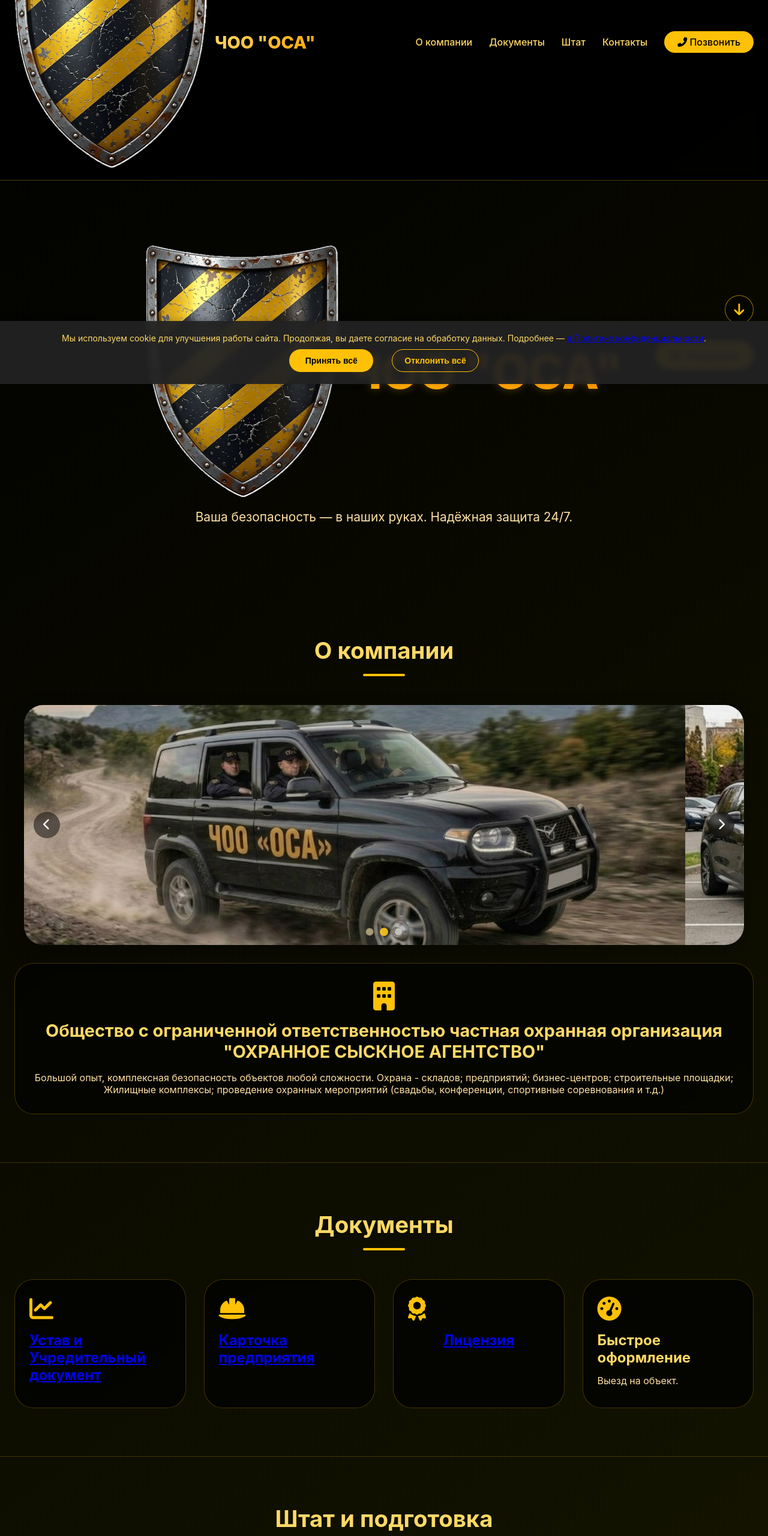
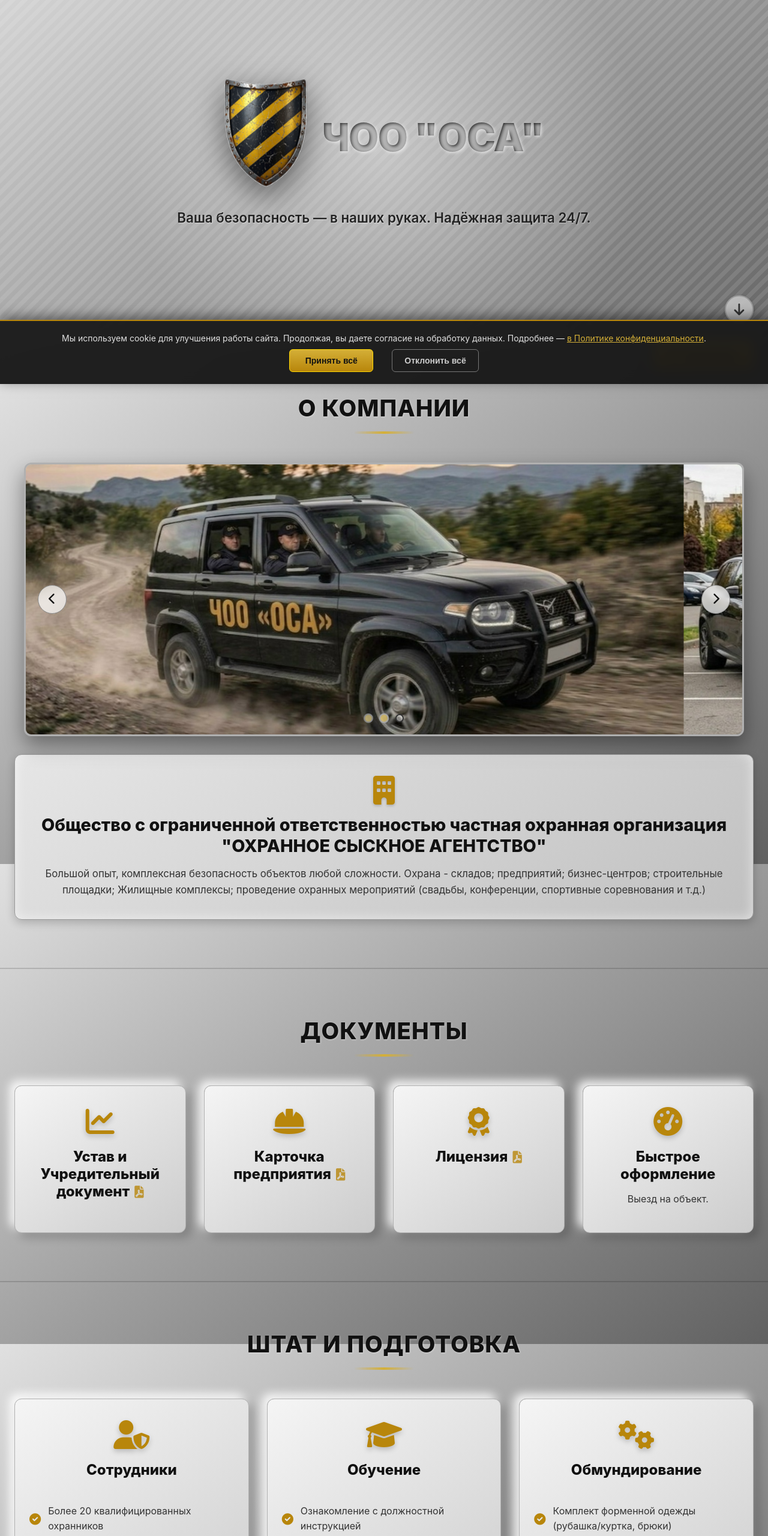
Before and after one commit to Yulian7771234/CHOP.OCA, a plain HTML site: page index.html in a window 1280 px wide. Shown: the part 160-2720 px from the top of the page at 60% size. Drawn offline with Linux system fonts and the light colour scheme.

Commit message:
Update style.css

```diff
--- a/style.css
+++ b/style.css
@@ -1,3 +1,4 @@
+/* ===== ОБЩИЕ СТИЛИ И СБРОС ===== */
 * {
     margin: 0;
     padding: 0;
@@ -6,9 +7,12 @@
 
 body {
     font-family: -apple-system, BlinkMacSystemFont, 'Segoe UI', Roboto, 'Helvetica Neue', Arial, sans-serif;
-    background: linear-gradient(145deg, #000 0%, #1a1a00 100%);
-    color: #FFD966;
+    /* Металлический градиент на фоне */
+    background: linear-gradient(145deg, #e0e0e0 0%, #9e9e9e 50%, #616161 100%);
+    background-attachment: fixed;
+    color: #222222;
     scroll-behavior: smooth;
+    min-height: 100vh;
 }
 
 img {
@@ -16,17 +20,23 @@ img {
     height: auto;
 }
 
+/* Стилизация скроллбара под металл */
 ::-webkit-scrollbar {
-    width: 8px;
+    width: 10px;
 }
 
 ::-webkit-scrollbar-track {
-    background: #1e1e00;
+    background: #b0b0b0;
 }
 
 ::-webkit-scrollbar-thumb {
-    background: #FFC107;
+    background: #555555;
     border-radius: 10px;
+    border: 2px solid #b0b0b0;
+}
+
+::-webkit-scrollbar-thumb:hover {
+    background: #333333;
 }
 
 .container {
@@ -35,15 +45,17 @@ img {
     padding: 0 24px;
 }
 
-/* ===== Хедер ===== */
+/* ===== ХЕДЕР ===== */
 .header {
-    padding: 20px 0;
-    border-bottom: 1px solid rgba(255, 193, 7, .3);
-    background: rgba(0, 0, 0, .85);
-    backdrop-filter: blur(8px);
+    padding: 15px 0;
+    border-bottom: 2px solid #b8860b;
+    background: rgba(20, 20, 20, 0.95);
+    /* Темный фон для контраста с золотом */
+    backdrop-filter: blur(10px);
     position: sticky;
     top: 0;
     z-index: 100;
+    box-shadow: 0 4px 15px rgba(0, 0, 0, 0.4);
 }
 
 .header-inner {
@@ -58,7 +70,7 @@ img {
     display: none;
     font-size: 1.8rem;
     cursor: pointer;
-    color: #FFC107;
+    color: #d4af37;
     order: 0;
 }
 
@@ -70,21 +82,33 @@ img {
 .logo {
     display: flex;
     align-items: center;
-    gap: 12px;
+    gap: 15px;
 }
 
-.logo-img {
-    height: 40px;
+/* Стили для вашего логотипа-щита в шапке */
+.logo-shield {
+    height: 65px;
     width: auto;
+    filter: drop-shadow(0 0 8px rgba(212, 175, 55, 0.4));
+    /* Золотое свечение */
+    transition: transform 0.3s ease;
+}
+
+.logo:hover .logo-shield {
+    transform: scale(1.05);
 }
 
 .logo span {
     font-size: 1.8rem;
     font-weight: 800;
-    background: linear-gradient(135deg, #FFD966, #FFA500);
+    /* Золотой градиент для текста */
+    background: linear-gradient(135deg, #ffd700, #d4af37, #b8860b);
     -webkit-background-clip: text;
     background-clip: text;
     color: transparent;
+    text-transform: uppercase;
+    letter-spacing: 1px;
+    text-shadow: 2px 2px 4px rgba(0, 0, 0, 0.5);
 }
 
 .nav-links {
@@ -95,74 +119,96 @@ img {
 }
 
 .nav-links a {
-    color: #FFD966;
+    color: #ccc;
     text-decoration: none;
-    font-weight: 500;
-    transition: .2s;
+    font-weight: 600;
+    transition: .3s;
+    text-transform: uppercase;
+    font-size: 0.9rem;
+    letter-spacing: 0.5px;
 }
 
 .nav-links a:hover {
-    color: #FFA500;
-    text-shadow: 0 0 5px #ffb347;
+    color: #ffd700;
+    text-shadow: 0 0 10px rgba(255, 215, 0, 0.8);
 }
 
 .btn-order {
-    background: #FFC107;
-    color: #000 !important;
-    padding: 8px 22px;
-    border-radius: 40px;
-    font-weight: 700;
+    background: linear-gradient(180deg, #d4af37 0%, #b8860b 100%);
+    color: #111 !important;
+    padding: 10px 24px;
+    border-radius: 4px;
+    font-weight: 800;
+    border: 1px solid #ffd700;
+    box-shadow: 0 4px 6px rgba(0, 0, 0, 0.3);
 }
 
 .btn-order:hover {
-    background: #FFA500;
-    transform: scale(1.02);
+    background: linear-gradient(180deg, #ffd700 0%, #d4af37 100%);
+    transform: translateY(-2px);
+    box-shadow: 0 6px 12px rgba(212, 175, 55, 0.5);
 }
 
-/* ===== Герой ===== */
+/* ===== ГЕРОЙ (Главный экран) ===== */
 .hero {
-    min-height: 85vh;
+    min-height: 80vh;
     display: flex;
     align-items: center;
     justify-content: center;
     text-align: center;
+    /* Легкая текстура металла */
+    background-image:
+        radial-gradient(circle at 50% 50%, rgba(255, 255, 255, 0.4) 0%, transparent 60%),
+        linear-gradient(135deg, rgba(255, 255, 255, 0.1) 25%, transparent 25%, transparent 50%, rgba(255, 255, 255, 0.1) 50%, rgba(255, 255, 255, 0.1) 75%, transparent 75%, transparent);
+    background-size: 100% 100%, 20px 20px;
 }
 
 .hero-content h1 {
-    font-size: 5rem;
-    font-weight: 800;
+    font-size: 4rem;
+    font-weight: 900;
     display: flex;
     align-items: center;
     justify-content: center;
-    gap: 15px;
+    gap: 25px;
     flex-wrap: wrap;
-    background: linear-gradient(135deg, #FFC107, #FF8C00);
+    /* Темный металлический градиент */
+    background: linear-gradient(135deg, #111, #444, #111);
     -webkit-background-clip: text;
     background-clip: text;
     color: transparent;
-    text-shadow: 0 0 15px rgba(255, 193, 7, .3);
+    text-shadow: 2px 2px 5px rgba(255, 255, 255, 0.6);
     letter-spacing: -1px;
+    text-transform: uppercase;
 }
 
-.hero-logo {
-    height: 70px;
+/* Стили для логотипа на главном экране */
+.hero-shield {
+    height: 180px;
+    /* Крупный логотип */
     width: auto;
+    filter: drop-shadow(0 15px 25px rgba(0, 0, 0, 0.5));
+    /* Мощная тень для объема */
+    animation: float 4s ease-in-out infinite;
+    /* Плавное парение */
 }
 
 .hero-content p {
-    font-size: 1.3rem;
-    margin-top: 20px;
-    color: #FFE0A3;
+    font-size: 1.4rem;
+    margin-top: 30px;
+    color: #222;
     max-width: 700px;
     margin-left: auto;
     margin-right: auto;
+    font-weight: 600;
+    text-shadow: 1px 1px 2px rgba(255, 255, 255, 0.5);
 }
 
 .hero-icon {
     margin-top: 30px;
     font-size: 3rem;
-    color: #FFC107;
+    color: #b8860b;
     animation: float 3s ease-in-out infinite;
+    text-shadow: 0 4px 8px rgba(0, 0, 0, 0.3);
 }
 
 @keyframes float {
@@ -171,7 +217,7 @@ img {
     }
 
     50% {
-        transform: translateY(-12px);
+        transform: translateY(-15px);
     }
 
     100% {
@@ -179,27 +225,30 @@ img {
     }
 }
 
-/* ===== Общие секции ===== */
+/* ===== ОБЩИЕ СЕКЦИИ ===== */
 .section {
     padding: 80px 0;
-    border-bottom: 1px solid rgba(255, 193, 7, .2);
+    border-bottom: 2px solid rgba(0, 0, 0, 0.15);
 }
 
 .section-title {
     text-align: center;
     font-size: 2.4rem;
-    font-weight: 700;
+    font-weight: 800;
     margin-bottom: 48px;
-    color: #FFD966;
+    color: #111;
     position: relative;
+    text-transform: uppercase;
+    letter-spacing: 1px;
+    text-shadow: 1px 1px 3px rgba(255, 255, 255, 0.4);
 }
 
 .section-title:after {
     content: "";
     display: block;
-    width: 70px;
+    width: 100px;
     height: 4px;
-    background: #FFC107;
+    background: linear-gradient(90deg, transparent, #d4af37, transparent);
     margin: 16px auto 0;
     border-radius: 4px;
 }
@@ -218,60 +267,129 @@ img {
     grid-template-columns: repeat(auto-fit, minmax(260px, 1fr));
 }
 
+/* ===== КАРТОЧКИ (Металлический эффект) ===== */
 .card {
-    background: rgba(0, 0, 0, .7);
-    backdrop-filter: blur(4px);
-    border: 1px solid rgba(255, 193, 7, .25);
-    border-radius: 32px;
-    padding: 28px 24px;
-    transition: .25s;
+    background: linear-gradient(145deg, #f5f5f5, #cccccc);
+    border: 1px solid #b0b0b0;
+    border-radius: 12px;
+    padding: 35px 24px;
+    transition: all 0.3s ease;
+    box-shadow: 8px 8px 16px rgba(0, 0, 0, 0.2), -8px -8px 16px rgba(255, 255, 255, 0.9);
+    position: relative;
+    overflow: hidden;
+    display: flex;
+    flex-direction: column;
+    align-items: center;
+}
+
+/* Блик при наведении */
+.card::before {
+    content: '';
+    position: absolute;
+    top: 0;
+    left: -100%;
+    width: 50%;
+    height: 100%;
+    background: linear-gradient(to right, rgba(255, 255, 255, 0) 0%, rgba(255, 255, 255, 0.8) 50%, rgba(255, 255, 255, 0) 100%);
+    transform: skewX(-25deg);
+    transition: 0.7s;
 }
 
 .card:hover {
-    border-color: #FFC107;
     transform: translateY(-5px);
-    background: rgba(0, 0, 0, .85);
+    border-color: #d4af37;
+    box-shadow: 10px 10px 20px rgba(0, 0, 0, 0.25), -10px -10px 20px rgba(255, 255, 255, 1), 0 0 15px rgba(212, 175, 55, 0.4);
 }
 
-.card i {
-    font-size: 2.5rem;
-    color: #FFC107;
-    margin-bottom: 18px;
+.card:hover::before {
+    left: 150%;
+}
+
+.card>i {
+    font-size: 3rem;
+    color: #b8860b;
+    margin-bottom: 20px;
+    filter: drop-shadow(0 4px 4px rgba(0, 0, 0, 0.2));
 }
 
 .card h3 {
     font-size: 1.5rem;
-    margin-bottom: 12px;
+    margin-bottom: 15px;
     display: flex;
     align-items: center;
     justify-content: center;
     gap: 10px;
     flex-wrap: wrap;
-}
-
-.about-logo {
-    height: 40px;
-    width: auto;
+    color: #111;
+    text-align: center;
+    font-weight: 800;
 }
 
 .card p,
 .card li {
-    color: #FFE0A3;
-    line-height: 1.5;
+    color: #333;
+    line-height: 1.6;
+    font-size: 1rem;
+    text-align: center;
 }
 
 .staff-list {
     list-style: none;
-    margin-top: 12px;
+    margin-top: 15px;
+    width: 100%;
 }
 
 .staff-list li {
-    margin: 8px 0;
+    margin: 12px 0;
     display: flex;
     align-items: center;
-    gap: 10px;
+    gap: 12px;
+    text-align: left;
 }
 
+.staff-list li i {
+    font-size: 1.2rem;
+    color: #b8860b;
+    margin-bottom: 0;
+    text-align: left;
+}
+
+/* ===== ССЫЛКИ В БЛОКЕ "ДОКУМЕНТЫ" ===== */
+.card h3 a {
+    color: #111;
+    text-decoration: none;
+    position: relative;
+    transition: color 0.3s ease;
+    border-bottom: 2px solid transparent;
+    padding-bottom: 2px;
+}
+
+/* Иконка PDF через FontAwesome */
+.card h3 a::after {
+    content: "\f1c1";
+    /* Код иконки PDF */
+    font-family: "Font Awesome 6 Free";
+    font-weight: 900;
+    font-size: 0.85em;
+    margin-left: 8px;
+    color: #b8860b;
+    opacity: 0.8;
+    transition: opacity 0.3s, transform 0.3s;
+    display: inline-block;
+}
+
+.card h3 a:hover {
+    color: #b8860b;
+    border-bottom-color: #b8860b;
+}
+
+.card h3 a:hover::after {
+    opacity: 1;
+    transform: scale(1.2) translateY(-2px);
+    /* Иконка чуть подпрыгивает */
+}
+
+/* ===== КОНТАКТЫ ===== */
 .contacts-flex {
     display: flex;
     flex-wrap: wrap;
@@ -282,17 +400,17 @@ img {
 
 .contacts-info {
     flex: 1;
-    background: rgba(0, 0, 0, .7);
-    backdrop-filter: blur(4px);
-    border-radius: 32px;
-    padding: 28px 24px;
-    border: 1px solid rgba(255, 193, 7, .3);
-    transition: .2s;
+    background: linear-gradient(145deg, #e6e6e6, #b3b3b3);
+    border-radius: 12px;
+    padding: 30px;
+    border: 1px solid #999;
+    box-shadow: 5px 5px 15px rgba(0, 0, 0, 0.2), -5px -5px 15px rgba(255, 255, 255, 0.7);
+    transition: .3s;
 }
 
 .contacts-info:hover {
-    border-color: #FFC107;
-    transform: translateY(-3px);
+    border-color: #d4af37;
+    box-shadow: 8px 8px 20px rgba(0, 0, 0, 0.3), -8px -8px 20px rgba(255, 255, 255, 0.9);
 }
 
 .contacts-info p {
@@ -301,91 +419,140 @@ img {
     align-items: flex-start;
     gap: 14px;
     font-size: 1rem;
-    line-height: 1.4;
-    color: #FFE0A3;
+    line-height: 1.5;
+    color: #222;
     flex-wrap: wrap;
 }
 
 .contacts-info i {
     font-size: 1.3rem;
-    color: #FFC107;
+    color: #b8860b;
     min-width: 28px;
     text-align: center;
     margin-top: 2px;
 }
 
 .contacts-info a {
-    color: #FFD966;
+    color: #111;
+    font-weight: 600;
     text-decoration: none;
     transition: .2s;
     word-break: break-all;
+    border-bottom: 1px dashed #b8860b;
 }
 
 .contacts-info a:hover {
-    color: #FFA500;
-    text-decoration: underline;
+    color: #b8860b;
+    border-bottom-style: solid;
 }
 
 .contacts-info strong {
-    color: #FFC107;
-    font-weight: 600;
+    color: #111;
+    font-weight: 800;
 }
 
 .map-container {
-    margin-top: 12px;
-    border-radius: 20px;
+    margin-top: 15px;
+    border-radius: 8px;
     overflow: hidden;
-    border: 1px solid rgba(255, 193, 7, .25);
+    border: 2px solid #999;
+    box-shadow: inset 0 0 10px rgba(0, 0, 0, 0.2);
 }
 
 .map-note {
     font-size: .85rem;
     text-align: center;
     margin-top: 10px;
-    color: #FFE0A3;
+    color: #444;
+    font-weight: 600;
 }
 
+/* ===== ПЛАВАЮЩИЕ КНОПКИ ===== */
 .floating-btn {
     position: fixed;
     bottom: 24px;
     right: 24px;
-    background: #FFC107;
-    color: #000;
-    border: none;
+    background: linear-gradient(180deg, #d4af37 0%, #b8860b 100%);
+    color: #111;
+    border: 1px solid #ffd700;
     padding: 14px 26px;
-    border-radius: 50px;
-    font-weight: 700;
+    border-radius: 8px;
+    font-weight: 800;
     font-size: 1rem;
     cursor: pointer;
-    box-shadow: 0 5px 20px rgba(0, 0, 0, .3);
+    box-shadow: 0 5px 15px rgba(0, 0, 0, 0.4);
     z-index: 99;
     transition: .2s;
     display: flex;
     align-items: center;
-    gap: 8px;
+    gap: 10px;
 }
 
 .floating-btn:hover {
-    background: #FFA500;
-    transform: scale(1.03);
+    background: linear-gradient(180deg, #ffd700 0%, #d4af37 100%);
+    transform: translateY(-3px);
+    box-shadow: 0 8px 20px rgba(212, 175, 55, 0.6);
 }
 
+.scroll-down-btn {
+    position: fixed;
+    bottom: 100px;
+    right: 24px;
+    width: 48px;
+    height: 48px;
+    background: rgba(255, 255, 255, 0.5);
+    backdrop-filter: blur(4px);
+    border: 2px solid #999;
+    border-radius: 50%;
+    color: #333;
+    cursor: pointer;
+    z-index: 99;
+    transition: 0.3s;
+    display: flex;
+    align-items: center;
+    justify-content: center;
+    font-size: 1.4rem;
+    box-shadow: 0 2px 5px rgba(0, 0, 0, 0.2);
+}
+
+.scroll-down-btn:hover {
+    background: #d4af37;
+    color: #111;
+    border-color: #b8860b;
+    transform: scale(1.1);
+}
+
+/* ===== ПОДВАЛ (FOOTER) ===== */
 footer {
     text-align: center;
-    padding: 28px 0;
-    color: #FFD966aa;
-    border-top: 1px solid rgba(255, 193, 7, .2);
+    padding: 30px 0;
+    background: rgba(20, 20, 20, 0.95);
+    color: #aaa;
+    border-top: 2px solid #b8860b;
 }
 
-/* ===== Слайдер ===== */
+footer a {
+    color: #d4af37;
+    text-decoration: none;
+    font-weight: bold;
+    transition: color 0.3s;
+}
+
+footer a:hover {
+    color: #ffd700;
+    text-decoration: underline;
+}
+
+/* ===== СЛАЙДЕР ===== */
 .slider-horizontal {
     position: relative;
     width: 100%;
     max-width: 1200px;
     margin: 0 auto 30px;
     overflow: hidden;
-    border-radius: 32px;
-    box-shadow: 0 10px 30px rgba(0, 0, 0, 0.3);
+    border-radius: 12px;
+    border: 3px solid #b0b0b0;
+    box-shadow: 0 15px 35px rgba(0, 0, 0, 0.4);
 }
 
 .slider-track {
@@ -395,7 +562,7 @@ footer {
 
 .slider-track .slide {
     flex: 0 0 100%;
-    height: 400px;
+    height: 450px;
     background-size: cover;
     background-position: center;
     background-repeat: no-repeat;
@@ -406,35 +573,38 @@ footer {
     position: absolute;
     top: 50%;
     transform: translateY(-50%);
-    background: rgba(0, 0, 0, 0.5);
-    backdrop-filter: blur(4px);
-    border: none;
-    color: white;
-    width: 44px;
-    height: 44px;
+    background: rgba(255, 255, 255, 0.7);
+    backdrop-filter: blur(5px);
+    border: 1px solid #888;
+    color: #111;
+    width: 48px;
+    height: 48px;
     border-radius: 50%;
     cursor: pointer;
     z-index: 20;
     font-size: 1.2rem;
-}
-
-.slider-btn-prev {
-    left: 16px;
-}
-
-.slider-btn-next {
-    right: 16px;
+    transition: 0.3s;
 }
 
 .slider-btn-prev:hover,
 .slider-btn-next:hover {
-    background: #FFC107;
+    background: #d4af37;
+    border-color: #b8860b;
     color: #000;
+    transform: translateY(-50%) scale(1.1);
+}
+
+.slider-btn-prev {
+    left: 20px;
+}
+
+.slider-btn-next {
+    right: 20px;
 }
 
 .slider-dots {
     position: absolute;
-    bottom: 16px;
+    bottom: 20px;
     left: 0;
     width: 100%;
     display: flex;
@@ -444,50 +614,56 @@ footer {
 }
 
 .slider-dots .dot {
-    width: 12px;
-    height: 12px;
+    width: 14px;
+    height: 14px;
     background: rgba(255, 255, 255, 0.5);
+    border: 2px solid #333;
     border-radius: 50%;
     cursor: pointer;
-    transition: 0.2s;
+    transition: 0.3s;
 }
 
 .slider-dots .dot.active {
-    background: #FFC107;
-    transform: scale(1.2);
+    background: #d4af37;
+    border-color: #fff;
+    transform: scale(1.3);
 }
 
 .company-text {
     text-align: center;
-    background: rgba(0, 0, 0, .6);
-    backdrop-filter: blur(4px);
-    border-radius: 32px;
-    padding: 30px 20px;
-    border: 1px solid rgba(255, 193, 7, .25);
+    background: linear-gradient(145deg, #e6e6e6, #c0c0c0);
+    border-radius: 12px;
+    padding: 35px 20px;
+    border: 1px solid #999;
     margin-top: 20px;
+    box-shadow: inset 0 0 20px rgba(255, 255, 255, 0.6), 0 5px 15px rgba(0, 0, 0, 0.2);
 }
 
 .company-text i {
     font-size: 3rem;
-    color: #FFC107;
+    color: #b8860b;
     margin-bottom: 16px;
+    filter: drop-shadow(0 2px 2px rgba(0, 0, 0, 0.2));
 }
 
 .company-text h3 {
     font-size: 1.8rem;
     margin-bottom: 16px;
-    color: #FFD966;
+    color: #111;
+    font-weight: 800;
 }
 
 .company-text p {
-    font-size: 1rem;
-    color: #FFE0A3;
+    font-size: 1.05rem;
+    color: #333;
+    line-height: 1.6;
 }
 
 .small-icon {
-    width: 32px;
+    width: 40px;
     height: auto;
     transition: transform 0.2s ease;
+    filter: drop-shadow(0 2px 3px rgba(0, 0, 0, 0.3));
 }
 
 .small-icon:hover {
@@ -499,79 +675,60 @@ footer {
     text-decoration: none;
 }
 
-.scroll-down-btn {
-    position: fixed;
-    bottom: 100px;
-    right: 24px;
-    width: 48px;
-    height: 48px;
-    background: rgba(0, 0, 0, 0.25);
-    backdrop-filter: blur(4px);
-    border: 1px solid rgba(255, 193, 7, 0.6);
-    border-radius: 50%;
-    color: #FFC107;
-    cursor: pointer;
-    z-index: 99;
-    transition: 0.2s;
-    display: flex;
-    align-items: center;
-    justify-content: center;
-    font-size: 1.4rem;
-}
-
-.scroll-down-btn:hover {
-    background: rgba(255, 193, 7, 0.8);
-    color: #000;
-    transform: scale(1.05);
-}
-
-/* ===== Cookie баннер ===== */
+/* ===== COOKIE-БАННЕР ===== */
 #cookieConsentBanner {
     position: fixed;
     bottom: 0;
     left: 0;
     width: 100%;
-    background: rgba(34, 34, 34, 0.95);
-    backdrop-filter: blur(4px);
+    background: rgba(25, 25, 25, 0.95);
+    backdrop-filter: blur(10px);
     padding: 20px;
     text-align: center;
     z-index: 9999;
-    box-shadow: 0 -2px 10px rgba(0, 0, 0, 0.2);
+    box-shadow: 0 -5px 20px rgba(0, 0, 0, 0.5);
+    border-top: 2px solid #b8860b;
+    color: #e0e0e0;
+}
+
+#cookieConsentBanner a {
+    color: #d4af37;
 }
 
 #cookieConsentBanner button {
     min-width: 140px;
     padding: 10px 20px;
     margin: 0 8px;
-    border-radius: 30px;
-    font-weight: bold;
+    border-radius: 6px;
+    font-weight: 800;
     font-size: 14px;
     cursor: pointer;
     transition: all 0.2s;
 }
 
 #cookieAcceptBtn {
-    background: #FFC107;
-    color: #000;
-    border: none;
+    background: linear-gradient(180deg, #d4af37 0%, #b8860b 100%);
+    color: #111;
+    border: 1px solid #ffd700;
 }
 
 #cookieAcceptBtn:hover {
-    background: #e5b800;
-    transform: scale(1.02);
+    background: #ffd700;
+    transform: translateY(-2px);
 }
 
 #cookieRejectBtn {
     background: transparent;
-    color: #FFC107;
-    border: 1px solid #FFC107;
+    color: #ccc;
+    border: 1px solid #777;
 }
 
 #cookieRejectBtn:hover {
-    background: rgba(255, 193, 7, 0.1);
+    background: rgba(255, 255, 255, 0.1);
+    color: #fff;
 }
 
-/* ===== Адаптивность ===== */
+/* ===== АДАПТИВНОСТЬ ===== */
 @media (max-width: 768px) {
     .burger {
         display: block;
@@ -579,20 +736,21 @@ footer {
 
     .nav-links {
         position: fixed;
-        top: 80px;
+        top: 85px;
         left: -100%;
-        width: 70%;
-        max-width: 260px;
-        height: calc(100vh - 80px);
-        background: rgba(10, 15, 42, 0.95);
+        width: 80%;
+        max-width: 300px;
+        height: calc(100vh - 85px);
+        background: rgba(20, 20, 20, 0.98);
         flex-direction: column;
         align-items: flex-start;
         gap: 20px;
         padding: 30px 20px;
         transition: left 0.3s ease;
         z-index: 1000;
-        backdrop-filter: blur(12px);
-        border-radius: 0 20px 20px 0;
+        backdrop-filter: blur(15px);
+        border-radius: 0 12px 12px 0;
+        border-right: 2px solid #b8860b;
     }
 
     .nav-links.active {
@@ -601,26 +759,27 @@ footer {
 
     .nav-links a {
         width: 100%;
-        padding: 8px 0;
-        border-bottom: 1px solid rgba(255, 193, 7, 0.2);
+        padding: 12px 0;
+        border-bottom: 1px solid rgba(255, 255, 255, 0.1);
+        color: #fff;
     }
 
     .btn-order {
         width: 100%;
         text-align: center;
-        margin-top: 10px;
+        margin-top: 15px;
     }
 
     .hero-content h1 {
-        font-size: 3rem;
+        font-size: 2.5rem;
     }
 
-    .hero-logo {
-        height: 50px;
+    .hero-shield {
+        height: 120px;
     }
 
     .hero-content p {
-        font-size: 1rem;
+        font-size: 1.1rem;
     }
 
     .section-title {
@@ -629,13 +788,6 @@ footer {
 
     .slider-track .slide {
         height: 250px;
-    }
-
-    .slider-btn-prev,
-    .slider-btn-next {
-        width: 32px;
-        height: 32px;
-        font-size: 0.9rem;
     }
 
     .company-text h3 {
@@ -647,14 +799,14 @@ footer {
     }
 
     .floating-btn {
-        padding: 10px 20px;
+        padding: 12px 20px;
         font-size: 0.9rem;
         right: 16px;
         bottom: 16px;
     }
 
     .scroll-down-btn {
-        bottom: 90px;
+        bottom: 85px;
         right: 16px;
         width: 40px;
         height: 40px;
@@ -671,20 +823,8 @@ footer {
         font-size: 2rem;
     }
 
-    .hero-logo {
-        height: 35px;
-    }
-
-    .hero-content p {
-        font-size: 0.9rem;
-    }
-
-    .logo-img {
-        height: 30px;
-    }
-
-    .logo span {
-        font-size: 1.4rem;
+    .hero-shield {
+        height: 90px;
     }
 
     .section-title {
@@ -692,11 +832,7 @@ footer {
     }
 
     .card h3 {
-        font-size: 1.2rem;
-    }
-
-    .about-logo {
-        height: 30px;
+        font-size: 1.3rem;
     }
 
     .slider-track .slide {
@@ -706,4 +842,12 @@ footer {
     .company-text h3 {
         font-size: 1.2rem;
     }
+
+    .logo span {
+        font-size: 1.4rem;
+    }
+
+    .logo-shield {
+        height: 50px;
+    }
 }
```
